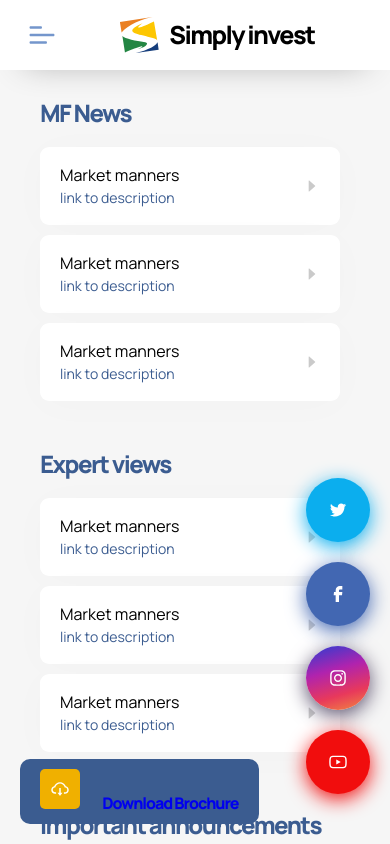
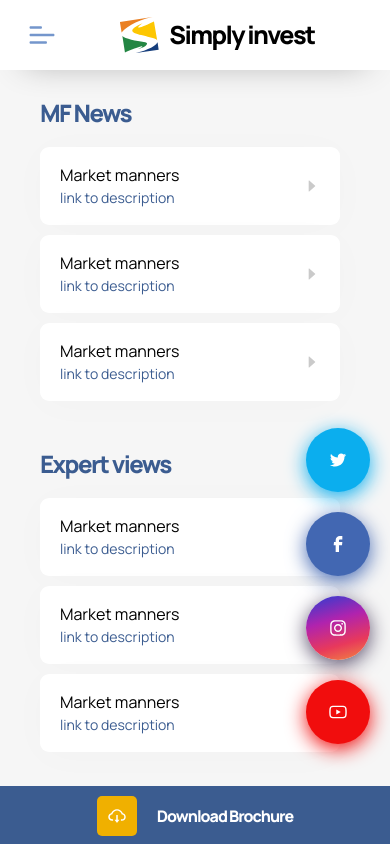
Before and after one commit to npaul2173/simplyInvest, a React (Create React App) app: page / in a window 390 px wide. Shown: the top 844 px of the page. Built offline with nearby package versions, Linux system fonts and the light colour scheme.

Commit message:
Download Button Responsiveness Done

```diff
--- a/src/common/components/DownloadButton/index.js
+++ b/src/common/components/DownloadButton/index.js
@@ -4,16 +4,17 @@ import { AiOutlineCloudDownload } from "react-icons/ai";
 
 export const DownloadButton = () => {
   return (
-    <div class={styles.downloadBtnContainer}>
+    // <div className={styles.container}>
     <a
       rel="noreferrer"
       href="https://www.hq.nasa.gov/alsj/a17/A17_FlightPlan.pdf"
       target="_blank"
       download
+      className={styles.downloadBtnContainer}
     >
       <AiOutlineCloudDownload className={styles.downloadIcon} />
       <span> Download Brochure</span>
     </a>
-    </div>
+    // </div>
   );
 };
--- a/src/common/components/DownloadButton/index.module.css
+++ b/src/common/components/DownloadButton/index.module.css
@@ -17,6 +17,11 @@
    outline: none;
    align-items: center;
    justify-content: center;
+   transition: all 0.3s ease;
+ }
+
+ .downloadBtnContainer:hover {
+   transform: scale(1.05);
  }
 
  .downloadBtnContainer:active {
@@ -38,11 +43,16 @@
  @media screen and (max-width: 900px) {
    .downloadBtnContainer {
      display: flex;
-     width: 100%;
+     flex: 1;
+     width: 100vw;
+     height: 60px;
      color: rgb(255, 255, 255);
      background-color: #3B5C90;
      outline: none;
      align-items: center;
      justify-content: center;
+     border-radius: 0px;
+     margin-left: -20px;
+     margin-bottom: -22px;
    }
  }
--- a/src/floatingButtons/index.styles.css
+++ b/src/floatingButtons/index.styles.css
@@ -53,3 +53,9 @@
     bottom: 50px;
   }
 }
+
+@media screen and (max-width: 900px) {
+  .floatingButtonWrapper {
+    bottom: 100px;
+  }
+}
```
Lines whose indentation alone changed are shown as unchanged.
